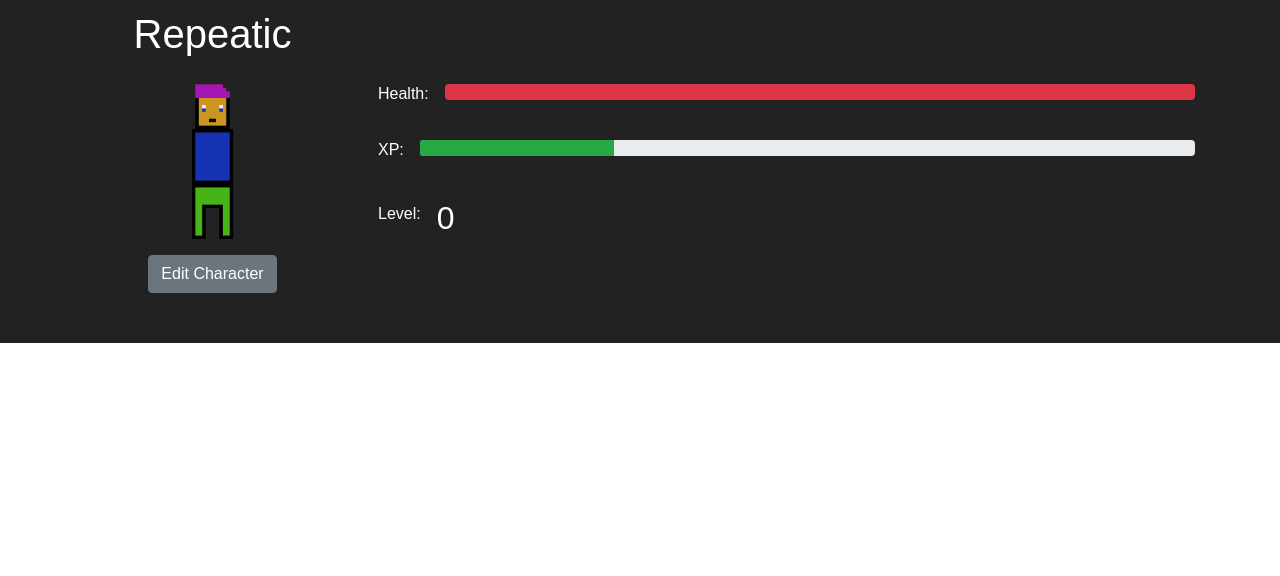
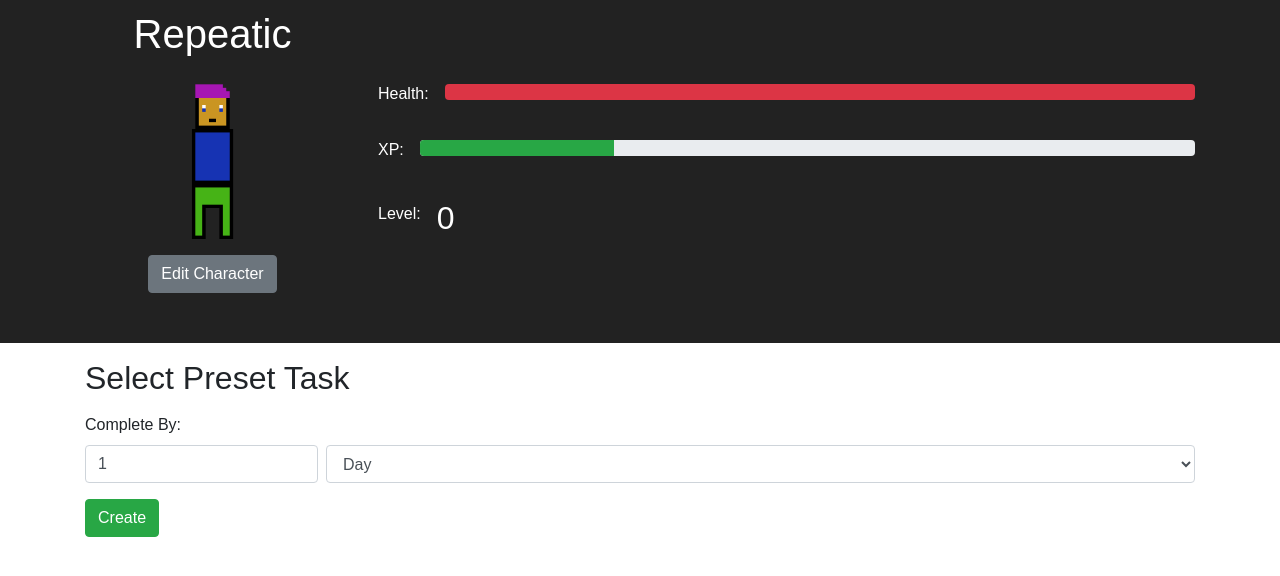
Before and after one commit to Mechasparrow/repeatic, a React (Create React App) app: page /add-preset-task in a window 1280 px wide. Shown: the top 576 px of the page. Built offline with nearby package versions, Linux system fonts and the light colour scheme.

Commit message:
there are bugs. I'm sorry

```diff
--- a/src/App.js
+++ b/src/App.js
@@ -13,6 +13,7 @@ import NewTask from "./containers/NewTaskContainer";
 import FailedTasks from "./containers/FailedTasksContainer";
 import CompletedTasks from "./containers/CompletedTasksContainer";
 import EditCharacter from "./containers/EditCharacterContainer";
+import AddPresetTask from "./containers/AddPresetTaskContainer";
 
 //constants
 import { TEST } from "./constants";
@@ -94,6 +95,10 @@ class App extends Component {
                         component={CompletedTasks}
                       />
                       <Route path="/edit-character" component={EditCharacter} />
+                      <Route
+                        path="/add-preset-task"
+                        component={AddPresetTask}
+                      />
                     </div>
                   </div>
                 </Router>
--- /dev/null
+++ b/src/components/AddPresetTask.css
@@ -0,0 +1,9 @@
+.time-length-input {
+  width: auto !important;
+  margin-right: 4px;
+}
+
+.duration-input {
+  width: auto !important;
+  margin-left: 4px;
+}
--- /dev/null
+++ b/src/components/AddPresetTask.js
@@ -0,0 +1,183 @@
+import React, { Component } from "react";
+import "./AddPresetTask.css";
+
+//Duration constants
+import { DURATIONS } from "../constants";
+
+//lodash
+import _ from "lodash";
+
+//Task model
+import Task from "../models/Task";
+
+//Routing
+import { Redirect } from "react-router-dom";
+
+//Moment Lib
+import moment from "moment";
+
+//Add Preset Task Page component
+class AddPresetTask extends Component {
+  constructor(props) {
+    super(props);
+
+    this.handleInputChange = this.handleInputChange.bind(this);
+    this.createTask = this.createTask.bind(this);
+    this.renderDeadlineOptions = this.renderDeadlineOptions.bind(this);
+
+    let starting_duration = DURATIONS.DAY;
+    let starting_time_length = 1;
+
+    this.state = {
+      task_created: false,
+      tempTask: new Task(
+        "",
+        this.props.categories[0],
+        0,
+        this.parseDeadline(starting_duration, starting_time_length)
+      ),
+      deadline: starting_duration,
+      time_length: starting_time_length
+    };
+  }
+
+  parseDeadline(deadline_constant, time_length) {
+    var right_now = moment();
+
+    switch (deadline_constant) {
+      case DURATIONS.DAY:
+        return right_now.add(time_length, "day");
+      case DURATIONS.HOUR:
+        return right_now.add(time_length, "hour");
+      default:
+        return right_now;
+    }
+  }
+
+  handleInputChange(e) {
+    let { name, value } = e.target;
+
+    var theTask = this.state.tempTask;
+    var deadline = this.state.deadline;
+    var time_length = this.state.time_length;
+
+    if (name === "time_length") {
+      if (value >= 1) {
+        time_length = value;
+      }
+    } else if (name === "deadline") {
+      deadline = value;
+    } else if (name === "xp") {
+      var formatted_xp = parseInt(value, 10);
+      if (formatted_xp >= 0) {
+        theTask[name] = formatted_xp;
+      }
+    } else {
+      theTask[name] = value;
+    }
+
+    var deadline_moment = this.parseDeadline(deadline, time_length);
+    console.log(deadline_moment);
+    theTask["completeBy"] = deadline_moment;
+
+    this.setState({
+      ...this.state,
+      tempTask: theTask,
+      deadline: deadline,
+      time_length: time_length
+    });
+  }
+
+  // TODO implement me plz
+  renderPresetTasks() {}
+
+  renderDeadlineOptions() {
+    var deadline_option_values = _.keys(DURATIONS);
+
+    var multiple = this.state.time_length > 1;
+
+    console.log(deadline_option_values);
+
+    const prettier_option = constant => {
+      var split_constant = _
+        .clone(constant)
+        .toLowerCase()
+        .split("");
+      split_constant[0] = split_constant[0].toUpperCase();
+
+      if (multiple) {
+        split_constant.push("s");
+      }
+
+      var constant = split_constant.join("");
+
+      return constant;
+    };
+
+    var deadline_options = _.map(deadline_option_values, function(
+      option_value,
+      idx
+    ) {
+      return (
+        <option value={option_value} key={idx}>
+          {prettier_option(option_value)}
+        </option>
+      );
+    });
+
+    return deadline_options;
+  }
+
+  createTask() {
+    this.props.createTask(this.state.tempTask);
+
+    this.setState({
+      ...this.state,
+      task_created: true
+    });
+  }
+
+  render() {
+    if (this.state.task_created === true) {
+      return <Redirect to="/" />;
+    }
+
+    return (
+      <div className="preset-task container">
+        <h2>Select Preset Task</h2>
+
+        <div className="preset-task-form">
+          <div className="form-group" />
+
+          <div className="form-group">
+            <label>Complete By: </label>
+            <br />
+            <div className="d-flex">
+              <input
+                className="form-control flex-shrink-1 time-length-input"
+                value={this.state.time_length}
+                type="number"
+                name="time_length"
+                onChange={this.handleInputChange}
+              />
+              <select
+                name="deadline"
+                value={this.state.deadline}
+                onChange={this.handleInputChange}
+                className="form-control flex-grow-1 duration-input"
+              >
+                {this.renderDeadlineOptions()}
+              </select>
+            </div>
+          </div>
+
+          <button onClick={this.createTask} className="btn btn-success">
+            Create
+          </button>
+        </div>
+      </div>
+    );
+  }
+}
+
+export default AddPresetTask;
--- a/src/components/Home.js
+++ b/src/components/Home.js
@@ -17,6 +17,7 @@ class Home extends Component {
 
     this.state = {
       new_task: false,
+      add_preset_task: false,
       view_failed_tasks: false,
       view_completed_tasks: false
     };
@@ -25,10 +26,18 @@ class Home extends Component {
 
     this.renderTasks = this.renderTasks.bind(this);
     this.newTask = this.newTask.bind(this);
+    this.addPresetTask = this.addPresetTask.bind(this);
 
     //Redirects
     this.viewFailedTasks = this.viewFailedTasks.bind(this);
     this.viewCompletedTasks = this.viewCompletedTasks.bind(this);
+  }
+
+  addPresetTask() {
+    this.setState({
+      ...this.state,
+      add_preset_task: true
+    });
   }
 
   viewFailedTasks() {
@@ -91,6 +100,10 @@ class Home extends Component {
       return <Redirect push to="/completed-tasks" />;
     }
 
+    if (this.state.add_preset_task === true) {
+      return <Redirect push to="/add-preset-task" />;
+    }
+
     return (
       <div className="home container">
         <h2>Here are some tasks</h2>
@@ -100,6 +113,12 @@ class Home extends Component {
             className="btn btn-secondary btn-new-task"
           >
             New Task
+          </button>
+          <button
+            onClick={this.addPresetTask}
+            className="btn btn-primary btn-add-preset-task"
+          >
+            Add Preset Task
           </button>
           <button
             onClick={this.viewFailedTasks}
--- /dev/null
+++ b/src/containers/AddPresetTaskContainer.js
@@ -0,0 +1,22 @@
+import { connect } from "react-redux";
+
+//Import associated component
+import AddPresetTask from "../components/AddPresetTask";
+
+//Related actions
+import { createTask } from "../actions";
+
+const MapStateToProps = state => ({
+  categories: state.categories
+});
+
+const MapDispatchToProps = dispatch => ({
+  createTask: new_task => {
+    dispatch(createTask(new_task));
+  }
+});
+
+export default connect(
+  MapStateToProps,
+  MapDispatchToProps
+)(AddPresetTask);
--- a/src/models/Task.js
+++ b/src/models/Task.js
@@ -20,6 +20,15 @@ class Task {
     };
   }
 
+  static task_template(label, type, xp, penalty) {
+    return {
+      label,
+      type,
+      xp,
+      penalty
+    };
+  }
+
   static parse(raw_task) {
     let { label, type, xp, completeBy, penalty } = raw_task;
     return new Task(label, type, xp, completeBy, penalty);
--- a/src/reducers/index.js
+++ b/src/reducers/index.js
@@ -9,6 +9,8 @@ import { tasks } from "./tasks";
 import { failed_tasks } from "./failed_tasks";
 import { completed_tasks } from "./completed_tasks";
 import { recurring_tasks } from "./recurring_tasks";
+import { preset_tasks } from "./preset_tasks";
+
 import { character } from "./character";
 
 export const rootReducer = combineReducers({
@@ -17,8 +19,8 @@ export const rootReducer = combineReducers({
   character,
   tasks,
   failed_tasks,
+  preset_tasks,
   categories,
   completed_tasks,
-  recurring_tasks,
   level
 });
--- /dev/null
+++ b/src/reducers/preset_tasks.js
@@ -0,0 +1,18 @@
+//models
+import Task from "../models/Task";
+
+//lodash
+import _ from "lodash";
+
+export const preset_tasks = (
+  state = [
+    Task.task_template("sleep", "recharge", 20, 10),
+    Task.task_template("breakfast", "eating", 5, 10)
+  ],
+  action
+) => {
+  switch (action.type) {
+    default:
+      return state;
+  }
+};
```
